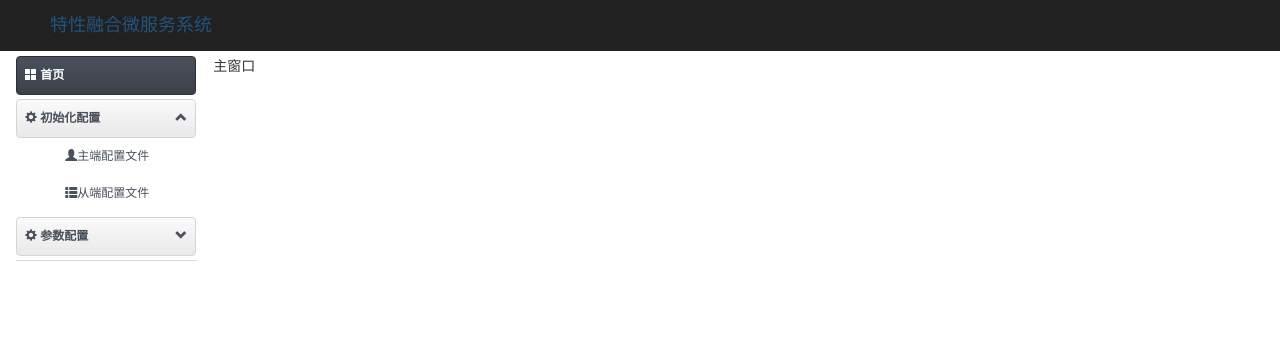
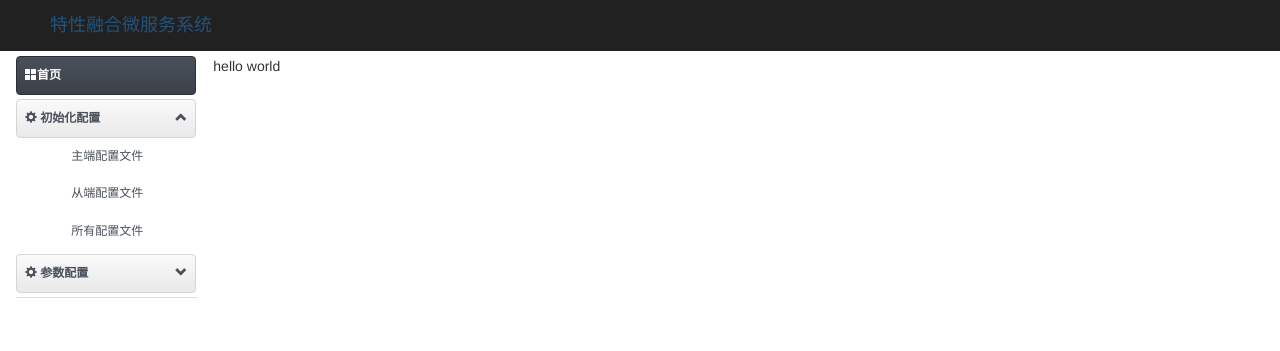
Before and after one commit to solarcreeper/python, a Flask app: page / in a window 1280 px wide, after a click on "初始化配置". Shown: the top 351 px of the page. Run offline with Flask 2, Linux system fonts and the light colour scheme; some libraries are stand-ins or nearby versions.

Commit message:
homepage

```diff
--- /dev/null
+++ b/flask/web_service/app/static/js/sidebar.js
@@ -0,0 +1,31 @@
+function setMenuBehavier() {
+    // $(".dropdown").click(function () {
+    //     $("#leftmenuOperate").find(".dropdown:not(.active)").find("ul").slideUp("fast");
+    // });
+    $(".selectOne").click(function () {
+        if ($(this).attr("status") != "selected") {
+            $("#leftmenuOperate").find(".dropdown").removeClass("active");
+            $(this).parents(".dropdown").addClass("active");
+            $("#leftmenuOperate").find(".selectOne").removeAttr("style", "background-color:#282828");
+            $("#leftmenuOperate").find(".selectOne").attr("status", "");
+            $("#leftmenuOperate").find(".dropdown:not(.active)").find("ul:visible").slideDown("fast");
+            $(this).attr("style", "background-color:#2176CC");
+            $(this).attr("status", "selected");
+            $(this).attr("style", "color:#cc9999");
+            var keyword = $(this).attr('href');
+
+            $.ajaxSetup({cache: false}); //禁止load方法缓存页面
+
+            switch (keyword) {
+                default:
+                    $('.maincontentinner').load(this.hash.replace("#", "") + ".html");
+                    break;
+            }
+        }
+    });
+}
+
+//toggle menu items visibility
+$(document).ready(function () {
+    $('.selectOne').click(setMenuBehavier);
+});
--- a/flask/web_service/app/templates/test1.html
+++ b/flask/web_service/app/templates/allconfig.html
@@ -2,9 +2,11 @@
 <html lang="en">
 <head>
     <meta charset="UTF-8">
-    <title></title>
+    <title>All Param Config</title>
 </head>
 <body>
-twetwtew
+<div class="content">
+    <p>this is param config</p>
+</div>
 </body>
 </html>
--- a/flask/web_service/app/templates/homepage.html
+++ b/flask/web_service/app/templates/homepage.html
@@ -97,7 +97,9 @@
         }
     </style>
 </head>
-<body>
+<body class="home">
+<div class="mainwrapper">
+    <div class="header" id="header">
         <div class="navbar navbar-duomi navbar-static-top" role="navigation">
             <div class="container-fluid">
                 <div class="navbar-header">
@@ -106,49 +108,53 @@
                 </div>
             </div>
         </div>
-<div class="container-fluid">
-    <div class="row">
+    </div>
+    <div class="left-panel" style="margin-top: 0">
         <div class="col-md-2">
-            <ul id="main-nav" class="nav nav-tabs nav-stacked" style="">
+            <div class="left-menu" id="leftmenuOperate">
+                <ul id="main-nav" class="nav nav-tabs nav-stacked">
                     <li class="active">
-                    <a href="homepage">
-                        <i class="glyphicon glyphicon-th-large"></i>
-                        首页
-                    </a>
+                        <a href="homepage"><i class="glyphicon glyphicon-th-large"></i>首页</a>
                     </li>
-                <li>
+                    <li class="dropdown select">
                         <a href="#configFile" class="nav-header collapsed" data-toggle="collapse">
                             <i class="glyphicon glyphicon-cog"></i>
                             初始化配置
                             <span class="pull-right glyphicon glyphicon-chevron-toggle"></span>
                         </a>
                         <ul id="configFile" class="nav nav-list collapse secondmenu" style="height: 0px;">
-                        <li><a href="#test1"><i class="glyphicon glyphicon-user"></i>主端配置文件</a></li>
-                        <li><a href="#test2"><i class="glyphicon glyphicon-th-list"></i>从端配置文件</a>
-                        </li>
+                            <li><a class="selectOne" href="#basefile"></i>主端配置文件</a></li>
+                            <li><a class="selectOne" href="#slavefile"></i>从端配置文件</a></li>
+                            <li><a class="selectOne" href="#allfile"></i>所有配置文件</a></li>
                         </ul>
                     </li>
 
-                <li>
+                    <li class="dropdown select">
                         <a href="#paramSetting" class="nav-header collapsed" data-toggle="collapse">
                             <i class="glyphicon glyphicon-cog"></i>
                             参数配置
                             <span class="pull-right glyphicon glyphicon-chevron-toggle"></span>
                         </a>
                         <ul id="paramSetting" class="nav nav-list collapse secondmenu" style="height: 0px;">
-                        <li><a href="#test3"><i class="glyphicon glyphicon-user"></i></i>所有配置</a></li>
-                        <li><a href="#test4"><i class="glyphicon glyphicon-th-list"></i>新增配置</a></li>
+                            <li><a class="selectOne" href="#allconfig"></i>所有配置</a></li>
+                            <li><a class="selectOne" href="#newconfig"></i>新增配置</a></li>
                         </ul>
                     </li>
-
                 </ul>
             </div>
-        <div class="content">
-            主窗口
+        </div>
+
+    </div>
+    <div class="right-panel">
+        <div id="userOperateBar">
+        </div>
+        <div class="maincontent">
+            <div class="maincontentinner">hello world</div>
         </div>
     </div>
 </div>
 <script src="http://cdn.bootcss.com/jquery/2.1.1/jquery.min.js"></script>
 <script src="http://cdn.bootcss.com/bootstrap/3.2.0/js/bootstrap.min.js"></script>
+<script type="text/javascript" src='{{ url_for("static", filename="js/sidebar.js") }}'></script>
 </body>
 </html>
--- a/flask/web_service/app/views.py
+++ b/flask/web_service/app/views.py
@@ -5,3 +5,28 @@ from flask import render_template
 @app.route('/homepage')
 def homepage():
     return render_template('homepage.html')
+
+@app.route('/slavefile.html')
+@app.route('/slavefile')
+def slavefile():
+    return render_template('slavefile.html')
+
+@app.route('/basefile.html')
+@app.route('/basefile')
+def basefile():
+    return render_template('basefile.html')
+
+@app.route('/allfile.html')
+@app.route('/allfile')
+def allfile():
+    return render_template('allfile.html')
+
+@app.route('/allconfig.html')
+@app.route('/allconfig')
+def allconfig():
+    return render_template('allconfig.html')
+
+@app.route('/newconfig.html')
+@app.route('/newconfig')
+def newconfig():
+    return render_template('newconfig.html')
```
Also changed, not shown: flask/web_service/app/templates/allfile.html (added, +12 -0 lines), flask/web_service/app/templates/basefile.html (added, +12 -0 lines), flask/web_service/app/templates/newconfig.html (added, +12 -0 lines), flask/web_service/app/templates/slaveFile.html (added, +12 -0 lines). Lines whose indentation alone changed are shown as unchanged.
